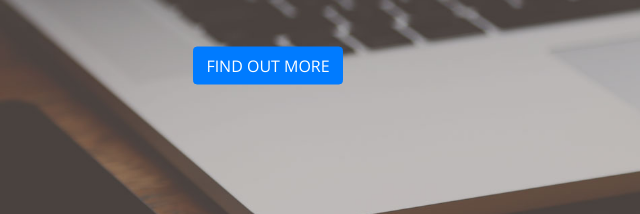
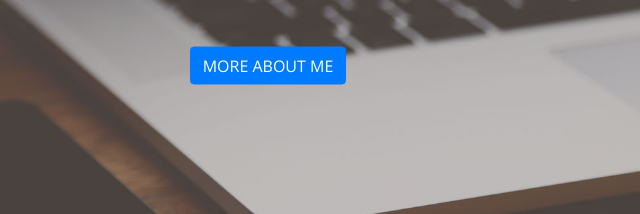
Before and after one commit to bikysteve/bikysteve.github.io, a website with bundled scripts: page index.html in a window 1280 px wide. Shown: the part 431-645 px from the top of the page, 372-1012 px from the left. Built offline with nearby package versions, Linux system fonts and the light colour scheme.

Commit message:
edited another line 3

```diff
--- a/index.html
+++ b/index.html
@@ -60,7 +60,7 @@
           <h1 id="homeHeading">Steve Biko Anyanje</h1>
           <hr>
           <p>Journalist- Graphic Designer- Web Designer- Researcher</p>
-          <a class="btn btn-primary btn-xl js-scroll-trigger" href="#about">Find Out More</a>
+          <a class="btn btn-primary btn-xl js-scroll-trigger" href="#about">More about me</a>
         </div>
       </div>
     </header>
```
